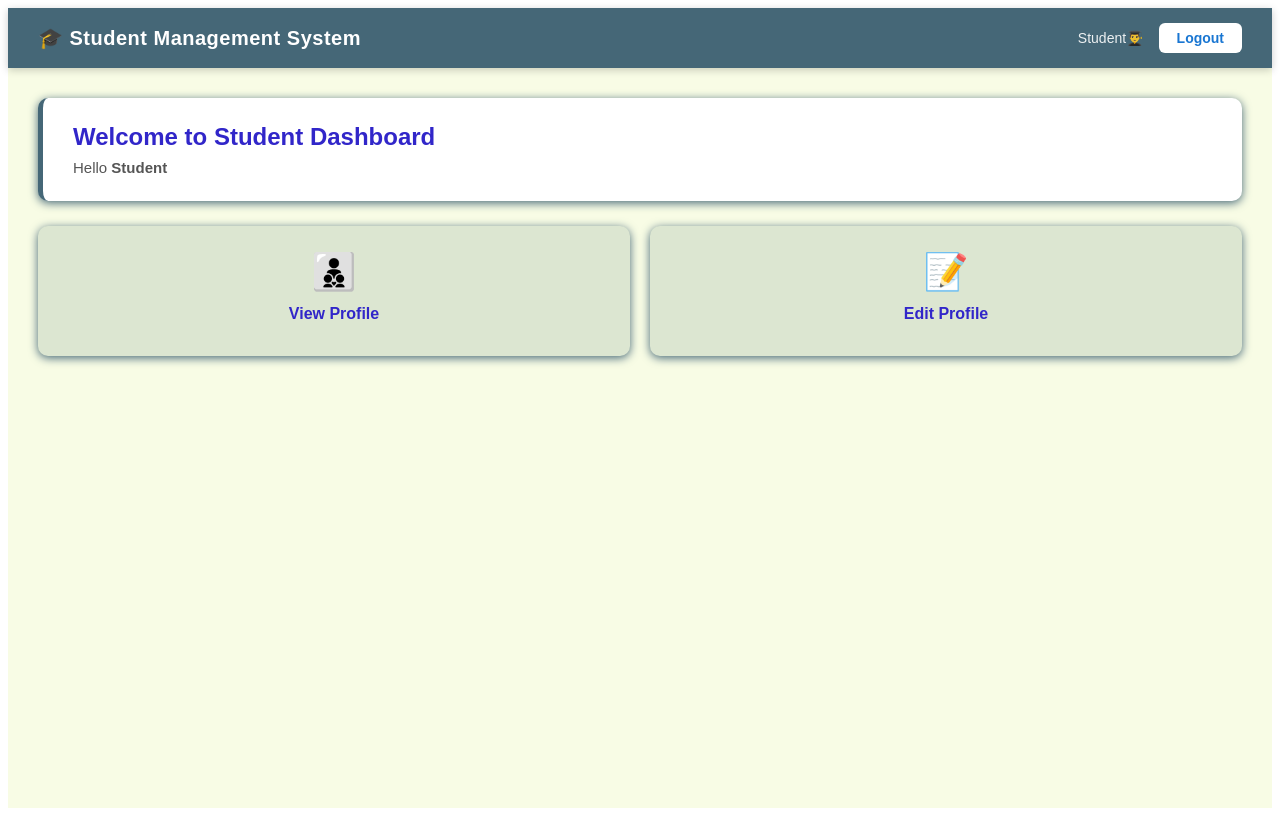
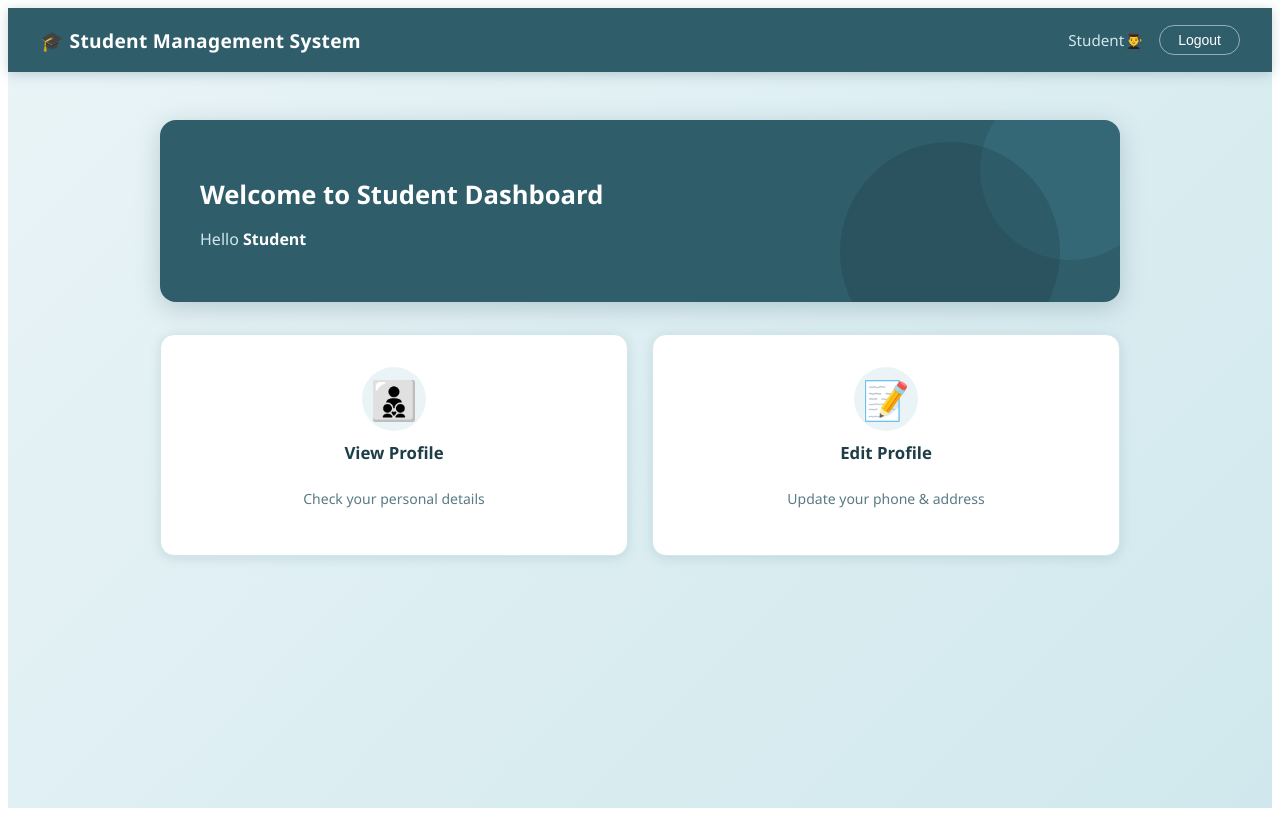
Before and after one commit to StudentManagement-HCL/StudentManagement-Front-End, an Angular app: page /student-dashboard in a window 1280 px wide. Built offline with nearby package versions, Linux system fonts and the light colour scheme.

Commit message:
updated edit-profile and CSS

```diff
--- a/src/app/app-routing.module.ts
+++ b/src/app/app-routing.module.ts
@@ -6,13 +6,11 @@ import { StudentDashboardComponent } from './components/student-dashboard/studen
 import { StudentEditProfileComponent } from './components/student-edit-profile/student-edit-profile.component'; // ✅ add this
 import { authGuard } from './guards/auth.guard';
 import { AdminSignupComponent } from './components/admin-signup/admin-signup.component';
-import { StudentSignupComponent } from './components/student-signup/student-signup.component';
 
 const routes: Routes = [
   { path: '', redirectTo: 'login', pathMatch: 'full' },
   { path: 'login', component: LoginComponent },
   { path: 'admin-signup', component: AdminSignupComponent },
-  { path: 'student-signup', component: StudentSignupComponent },
   { path: 'admin-dashboard', component: AdminDashboardComponent, canActivate: [authGuard], data: { role: 'Admin' } },
   { path: 'student-dashboard', component: StudentDashboardComponent, canActivate: [authGuard], data: { role: 'Student' } },
   { path: 'student-edit-profile', component: StudentEditProfileComponent, canActivate: [authGuard], data: { role: 'Student' } }, // ✅ add this
--- a/src/app/app.module.ts
+++ b/src/app/app.module.ts
@@ -2,7 +2,6 @@ import { NgModule } from '@angular/core';
 import { BrowserModule } from '@angular/platform-browser';
 import { FormsModule } from '@angular/forms';
 import { HttpClientModule, HTTP_INTERCEPTORS } from '@angular/common/http';
-
 import { AppRoutingModule } from './app-routing.module';
 import { AppComponent } from './app.component';
 import { LoginComponent } from './components/login/login.component';
@@ -10,7 +9,6 @@ import { AdminDashboardComponent } from './components/admin-dashboard/admin-dash
 import { StudentDashboardComponent } from './components/student-dashboard/student-dashboard.component';
 import { AuthInterceptor } from './interceptors/auth.interceptor';
 import { AdminSignupComponent } from './components/admin-signup/admin-signup.component';
-import { StudentSignupComponent } from './components/student-signup/student-signup.component';
 import { BrowserAnimationsModule } from '@angular/platform-browser/animations';
 import { StudentEditProfileComponent } from './components/student-edit-profile/student-edit-profile.component';
 
@@ -22,9 +20,8 @@ import { StudentEditProfileComponent } from './components/student-edit-profile/s
     AdminDashboardComponent,
     StudentDashboardComponent,
     AdminSignupComponent,
-    StudentSignupComponent,
     AdminSignupComponent,
-    StudentSignupComponent, StudentEditProfileComponent
+    StudentEditProfileComponent
 
   ],
   imports: [BrowserModule, AppRoutingModule, FormsModule, HttpClientModule,BrowserAnimationsModule],
--- a/src/app/components/admin-dashboard/admin-dashboard.component.css
+++ b/src/app/components/admin-dashboard/admin-dashboard.component.css
@@ -2,13 +2,14 @@
   margin: 0;
   padding: 0;
   box-sizing: border-box;
-  font-family: "Segoe UI", Arial, sans-serif;
+  /* font-family: "Segoe UI", Arial, sans-serif; */
+}
+.dashboard-wrapper {
+  min-height: 100vh;
+  background: linear-gradient(135deg, #eaf4f7 0%, #d0e8ed 100%);
+  font-family: 'Segoe UI', Tahoma, Geneva, Verdana, sans-serif;
 }
 
-.dashboard-wrapper {
-  min-height: 100vh;
-  background: #f4f7fb;
-}
 
 /* ================= NAVBAR ================= */
 .navbar {
@@ -33,21 +34,24 @@
   gap: 15px;
 }
 
+
 .btn-logout {
-  padding: 8px 18px;
-  background: white;
-  color: #2f5d6a;
-  border: none;
-  border-radius: 6px;
-  font-weight: 600;
+  background: transparent;
+  color: #ffffff;
+  border: 1.5px solid rgba(255, 255, 255, 0.5);
+  padding: 6px 18px;
+  border-radius: 20px;
+  font-size: 0.875rem;
+  font-weight: 500;
   cursor: pointer;
-  transition: 0.3s;
+  transition: all 0.2s ease;
 }
 
 .btn-logout:hover {
-  background: #e3f2fd;
+  background: #ffffff;
+  color: #2f5d6a;
+  border-color: #ffffff;
 }
-
 /* ================= CONTENT ================= */
 .dashboard-content {
   padding: 40px;
@@ -57,22 +61,65 @@
 
 /* ================= WELCOME CARD ================= */
 .welcome-card {
-  background: white;
-  padding: 25px 30px;
-  border-radius: 12px;
-  box-shadow: 0 4px 14px rgba(0,0,0,0.08);
-  margin-bottom: 30px;
+  background: #2f5d6a;
+  color: #ffffff;
+  padding: 36px 40px;
+  border-radius: 16px;
+  box-shadow: 0 6px 24px rgba(47, 93, 106, 0.25);
+  position: relative;
+  overflow: hidden;
+}
+
+.welcome-card::before {
+  content: '';
+  position: absolute;
+  top: -40px;
+  right: -40px;
+  width: 180px;
+  height: 180px;
+  background: #4a8799;
+  border-radius: 50%;
+  opacity: 0.25;
+}
+
+.welcome-card::after {
+  content: '';
+  position: absolute;
+  bottom: -60px;
+  right: 60px;
+  width: 220px;
+  height: 220px;
+  background: #1e3d47;
+  border-radius: 50%;
+  opacity: 0.3;
 }
 
 .welcome-card h2 {
-  color: #2f5d6a;
-  margin-bottom: 5px;
+  font-size: 1.6rem;
+  font-weight: 700;
+  margin-bottom: 8px;
+  position: relative;
+  z-index: 1;
 }
 
 .welcome-card p {
-  color: #666;
+  font-size: 1rem;
+  color: #d0e8ed;
+  position: relative;
+  z-index: 1;
 }
 
+.welcome-card strong {
+  color: #ffffff;
+  font-weight: 600;
+}
+
+/* ===== CARDS ROW ===== */
+.cards-row {
+  display: flex;
+  gap: 24px;
+  flex-wrap: wrap;
+}
 /* ================= ACTION CARDS ================= */
 .cards-row {
   display: flex;
--- a/src/app/components/admin-dashboard/admin-dashboard.component.html
+++ b/src/app/components/admin-dashboard/admin-dashboard.component.html
@@ -22,7 +22,7 @@
       <h2>Welcome to Admin Dashboard</h2>
       <p>Hello <strong>{{ name }}</strong></p>
     </div>
-
+<br>
     <!-- ACTION CARDS -->
     <div class="cards-row">
 
--- a/src/app/components/login/login.component.css
+++ b/src/app/components/login/login.component.css
@@ -3,8 +3,10 @@
   justify-content: center;
   align-items: center;
   height: 100vh;
-  background: #f0f2f5;
+   background: linear-gradient(135deg, #eaf4f7 0%, #d0e8ed 100%);
+  font-family: 'Segoe UI', Tahoma, Geneva, Verdana, sans-serif;
 }
+
 
 .login-card {
   background: white;
@@ -14,6 +16,7 @@
   width: 380px;
   text-align: center;
 }
+
 
 h2 { color: #333; margin-bottom: 5px; }
 h3 { color: #666; margin-bottom: 20px; font-weight: normal; }
--- a/src/app/components/login/login.component.html
+++ b/src/app/components/login/login.component.html
@@ -27,9 +27,7 @@
       {{ loading ? 'Logging in...' : 'Login' }}
     </button>
     <div class="signup-links">
-  <p *ngIf="role === 'Student'">
-    New student? <a routerLink="/student-signup">Register here</a>
-  </p>
+
   <p *ngIf="role === 'Admin'">
     New admin? <a routerLink="/admin-signup">Register here</a>
   </p>
--- a/src/app/components/student-dashboard/student-dashboard.component.css
+++ b/src/app/components/student-dashboard/student-dashboard.component.css
@@ -1,173 +1,198 @@
-* {
-  margin: 0;
-  padding: 0;
-  box-sizing: border-box;
-   font-family: Arial
+/* ===== WRAPPER ===== */
+.dashboard-wrapper {
+  min-height: 100vh;
+  background: linear-gradient(135deg, #eaf4f7 0%, #d0e8ed 100%);
+  font-family: 'Segoe UI', Tahoma, Geneva, Verdana, sans-serif;
 }
 
-.dashboard-wrapper {
-  min-height: 100vh;
-  background: #f8fce5;
-}
-
-/* Navbar */
+/* ===== NAVBAR ===== */
 .navbar {
+  background: #2f5d6a;
+  padding: 0 32px;
+  height: 64px;
   display: flex;
+  align-items: center;
   justify-content: space-between;
-  align-items: center;
-  background: #456777;
-  color: rgb(255, 255, 255);
-  padding: 0 30px;
-  height: 60px;
-  box-shadow: 0 2px 8px rgba(0,0,0,0.2);
+  box-shadow: 0 2px 12px rgba(47, 93, 106, 0.25);
+  position: sticky;
+  top: 0;
+  z-index: 100;
 }
 
 .navbar-brand {
-  font-size: 20px;
-  font-weight: bold;
-  letter-spacing: 0.5px;
-}
-
-.navbar-center {
-  display: flex;
-  gap: 20px;
-}
-
-.nav-item {
-  cursor: pointer;
-  padding: 8px 16px;
-  border-radius: 6px;
-  font-size: 15px;
-  transition: background 0.3s;
-}
-
-.nav-item:hover {
-  background: rgba(255,255,255,0.2);
-}
-
-.nav-item.active {
-  background: rgba(255,255,255,0.25);
-  font-weight: bold;
+  color: #ffffff;
+  font-size: 1.2rem;
+  letter-spacing: 0.3px;
 }
 
 .navbar-right {
   display: flex;
   align-items: center;
-  gap: 15px;
+  gap: 16px;
 }
 
 .welcome-text {
-  font-size: 14px;
-  opacity: 0.9;
+  color: #d0e8ed;
+  font-size: 0.95rem;
+  font-weight: 500;
 }
 
 .btn-logout {
-  padding: 7px 18px;
-  background: white;
-  color: #1976d2;
-  border: none;
-  border-radius: 6px;
-  font-size: 14px;
-  font-weight: bold;
+  background: transparent;
+  color: #ffffff;
+  border: 1.5px solid rgba(255, 255, 255, 0.5);
+  padding: 6px 18px;
+  border-radius: 20px;
+  font-size: 0.875rem;
+  font-weight: 500;
   cursor: pointer;
-  transition: background 0.3s;
+  transition: all 0.2s ease;
 }
 
 .btn-logout:hover {
-   background: #e3f2fd;
-
+  background: #ffffff;
+  color: #2f5d6a;
+  border-color: #ffffff;
 }
 
-/* Dashboard Content */
+/* ===== DASHBOARD CONTENT ===== */
 .dashboard-content {
-  padding: 30px;
+  max-width: 960px;
+  margin: 48px auto;
+  padding: 0 24px;
+  display: flex;
+  flex-direction: column;
+  gap: 32px;
 }
 
+/* ===== WELCOME CARD ===== */
 .welcome-card {
-  background: white;
-  padding: 25px 30px;
-  border-radius: 10px;
-  box-shadow: 0 2px 10px #456777;
-  margin-bottom: 25px;
-  border-left: 5px solid #456777;
+  background: #2f5d6a;
+  color: #ffffff;
+  padding: 36px 40px;
+  border-radius: 16px;
+  box-shadow: 0 6px 24px rgba(47, 93, 106, 0.25);
+  position: relative;
+  overflow: hidden;
+}
+
+.welcome-card::before {
+  content: '';
+  position: absolute;
+  top: -40px;
+  right: -40px;
+  width: 180px;
+  height: 180px;
+  background: #4a8799;
+  border-radius: 50%;
+  opacity: 0.25;
+}
+
+.welcome-card::after {
+  content: '';
+  position: absolute;
+  bottom: -60px;
+  right: 60px;
+  width: 220px;
+  height: 220px;
+  background: #1e3d47;
+  border-radius: 50%;
+  opacity: 0.3;
 }
 
 .welcome-card h2 {
-  color: #3126c9;
+  font-size: 1.6rem;
+  font-weight: 700;
   margin-bottom: 8px;
+  position: relative;
+  z-index: 1;
 }
 
 .welcome-card p {
-  color: #555;
-  font-size: 15px;
+  font-size: 1rem;
+  color: #d0e8ed;
+  position: relative;
+  z-index: 1;
 }
 
-/* Cards */
+.welcome-card strong {
+  color: #ffffff;
+  font-weight: 600;
+}
+
+/* ===== CARDS ROW ===== */
 .cards-row {
   display: flex;
-  gap: 20px;
+  gap: 24px;
   flex-wrap: wrap;
 }
 
+/* ===== INDIVIDUAL CARD ===== */
 .card {
-  /* background: white; */
-  background: #dce6d1;
-  padding: 25px;
-  border-radius: 10px;
-  box-shadow: 0 2px 10px #456777;
+  background: #ffffff;
+  border: 1.5px solid #d0e8ed;
+  border-radius: 14px;
+  padding: 32px 28px;
   flex: 1;
-  min-width: 180px;
+  min-width: 200px;
+  display: flex;
+  flex-direction: column;
+  align-items: center;
   text-align: center;
-  cursor: pointer;
-  transition: transform 0.2s, box-shadow 0.2s;
+  gap: 10px;
+  box-shadow: 0 2px 12px rgba(47, 93, 106, 0.15);
+  transition: transform 0.2s ease, box-shadow 0.2s ease, border-color 0.2s ease;
+}
 
+.card:hover {
+  transform: translateY(-4px);
+  box-shadow: 0 10px 28px rgba(47, 93, 106, 0.25);
+  border-color: #4a8799;
 }
-.card-description {
-  position: absolute;
-  top: 0;
-  left: 25%;
-  width: 50%;
-  height: 30%;
-  background: white;
-  color: black;
-  padding: 20px;
-  box-sizing: border-box;
 
-  /* Hiding the box */
-  opacity: 0;
-  visibility: hidden;
-  transition: all 0.3s ease-in-out;
-
-  /* Center text */
+.card-icon {
+  font-size: 2.4rem;
+  line-height: 1;
+  background: #eaf4f7;
+  width: 64px;
+  height: 64px;
+  border-radius: 50%;
   display: flex;
   align-items: center;
   justify-content: center;
-  text-align: center;
-}
-
-/* Hover Effect */
-.card:hover .card-description {
-  opacity: 1;
-  visibility: visible;
-}
-.card:hover {
-  transform: translateY(2px);
-  box-shadow: 0 6px 20px rgba(0,0,0,0.12);
-}
-
-.card-icon {
-  font-size: 36px;
-  margin-bottom: 12px;
 }
 
 .card-label {
-  font-size: 16px;
-  font-weight: bold;
-  color: #3126c9;
-  margin-bottom: 8px;
+  font-size: 1.05rem;
+  font-weight: 700;
+  color: #1e3d47;
 }
 
-.card p {
-  font-size: 13px;
-  color: #777;
+.card-description p {
+  font-size: 0.875rem;
+  color: #5a7a84;
+  line-height: 1.5;
 }
+
+/* ===== RESPONSIVE ===== */
+@media (max-width: 600px) {
+  .navbar {
+    padding: 0 16px;
+  }
+
+  .navbar-brand {
+    font-size: 1rem;
+  }
+
+  .dashboard-content {
+    margin: 24px auto;
+  }
+
+  .welcome-card {
+    padding: 24px 20px;
+  }
+
+  .cards-row {
+    flex-direction: column;
+  }
+}
--- a/src/app/components/student-signup/student-signup.component.css
+++ /dev/null
@@ -1,94 +0,0 @@
-.signup-container {
-  display: flex;
-  justify-content: center;
-  align-items: center;
-  min-height: 100vh;
-  background: #f0f2f5;
-  padding: 20px;
-}
-
-.signup-card {
-  background: white;
-  padding: 40px;
-  border-radius: 10px;
-  box-shadow: 0 4px 20px #455677;
-  width: 500px;
-  text-align: center;
-}
-
-h2 { color: #333; margin-bottom: 5px; }
-h3 { color: #456677; margin-bottom: 25px; font-weight: 500; }
-
-.form-row {
-  display: flex;
-  gap: 15px;
-}
-
-.form-row .form-group {
-  flex: 1;
-}
-
-.form-group {
-  text-align: left;
-  margin-bottom: 16px;
-}
-
-.form-group label {
-  display: block;
-  margin-bottom: 5px;
-  color: #555;
-  font-size: 14px;
-  font-weight: 500;
-}
-
-.form-group input,
-.form-group select {
-  width: 100%;
-  padding: 10px 12px;
-  border: 1px solid #ddd;
-  border-radius: 6px;
-  font-size: 14px;
-  box-sizing: border-box;
-  transition: border 0.3s;
-}
-
-.form-group input:focus,
-.form-group select:focus {
-  border-color: #456677;
-  outline: none;
-}
-
-.btn-submit {
-  width: 100%;
-  padding: 12px;
-  background: #456677;
-  color: white;
-  border: none;
-  border-radius: 6px;
-  font-size: 16px;
-  cursor: pointer;
-  margin-top: 10px;
-  transition: background 0.3s;
-}
-
-.btn-submit:hover { background: #455677; }
-.btn-submit:disabled { background: #456677; cursor: not-allowed; }
-
-.alert {
-  padding: 10px 15px;
-  border-radius: 6px;
-  margin-bottom: 15px;
-  font-size: 14px;
-}
-
-.alert.success { background: #e8f5e9; color: #2e7d32; }
-.alert.error { background: #ffebee; color: #c62828; }
-
-.login-link {
-  margin-top: 20px;
-  font-size: 14px;
-  color: #666;
-}
-
-.login-link a { color: #456677; text-decoration: none; }
-.login-link a:hover { text-decoration: underline; }
```
Also changed, not shown: src/app/components/student-signup/student-signup.component.html (deleted, +0 -64 lines), src/app/components/student-signup/student-signup.component.ts (deleted, +0 -67 lines), 1 other file (tests, documents, lock files or other folders).
